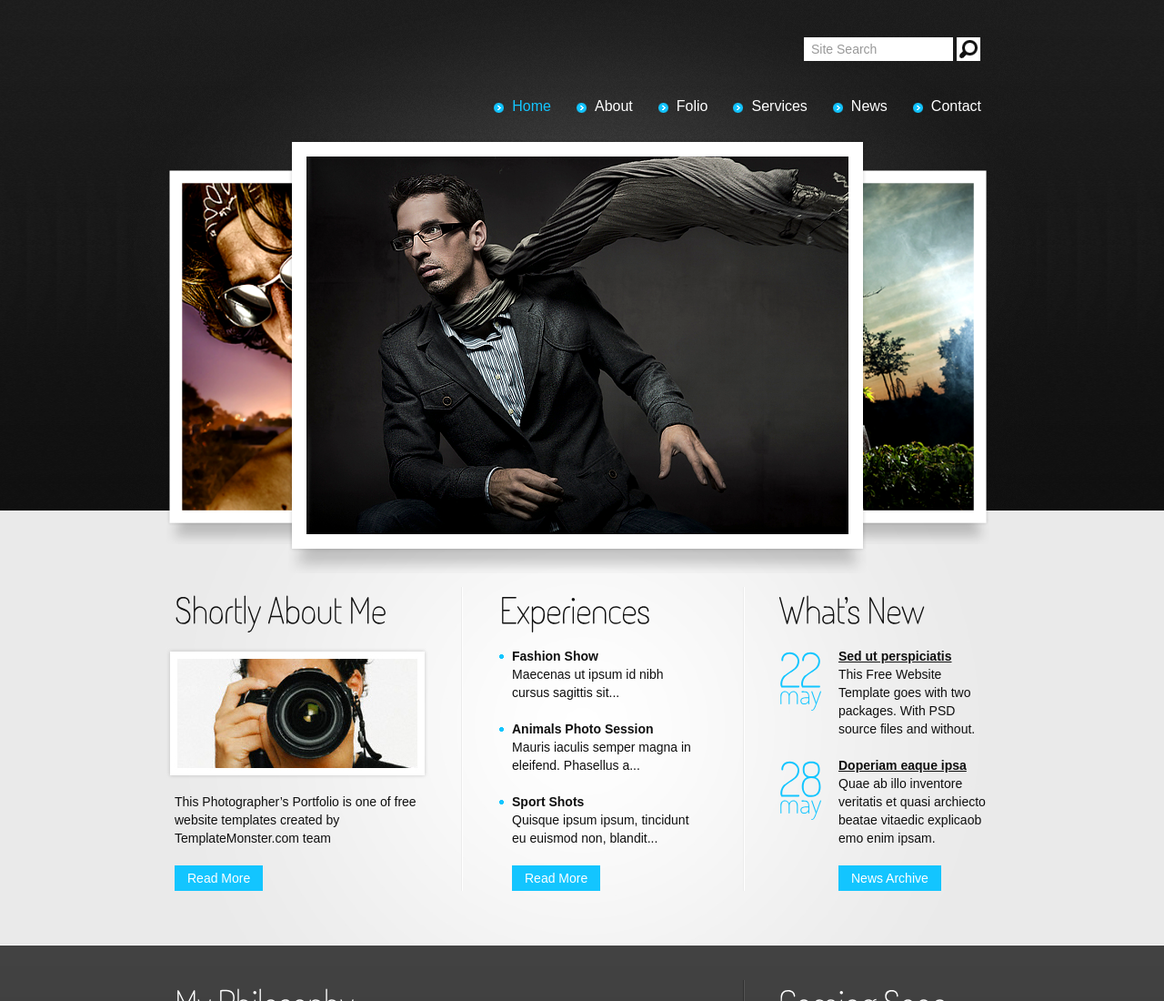
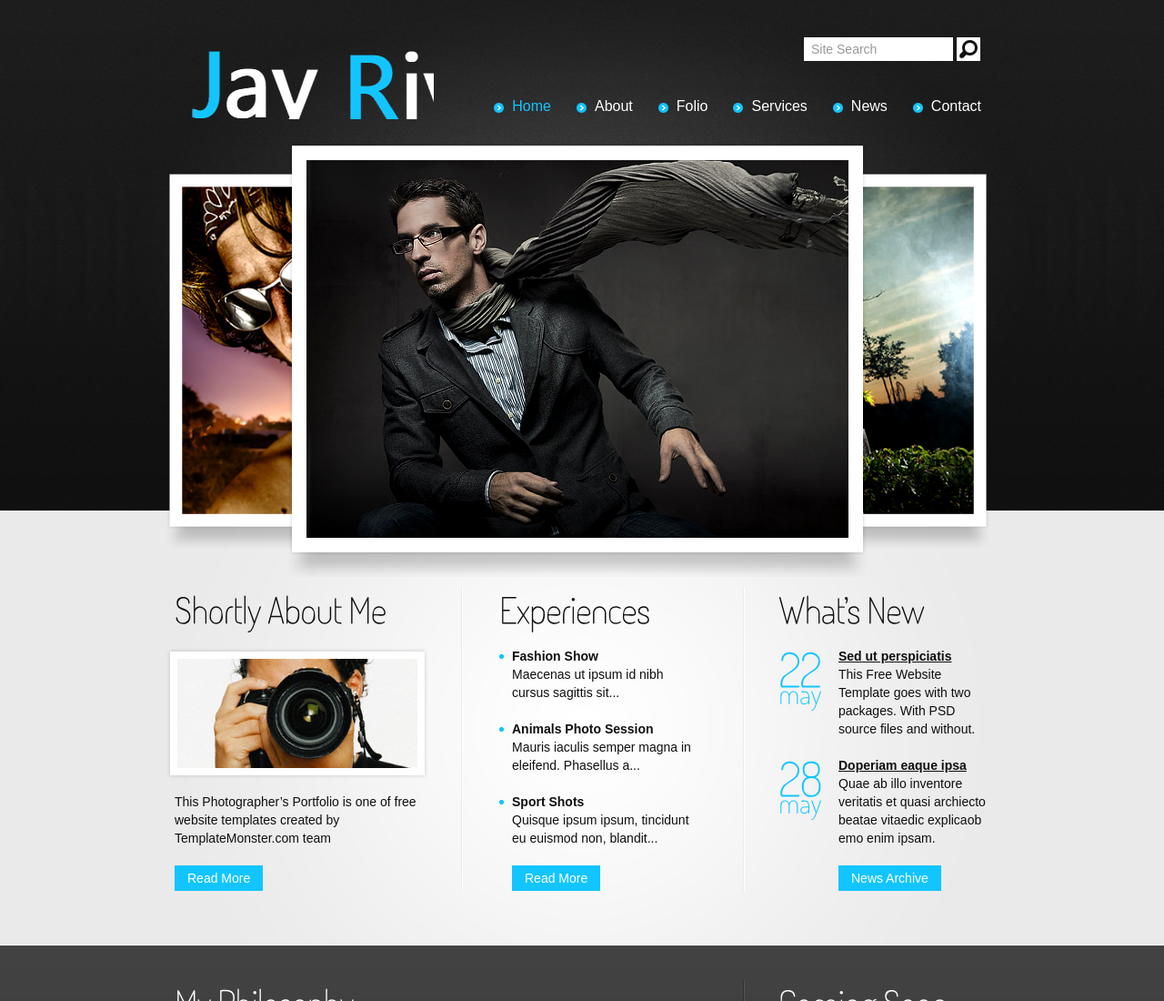
Before and after one commit to jayrivas/Portfolio, a plain HTML site: page index.html in a window 1280 px wide. Shown: the top 1100 px of the page at 91% size. Drawn offline with Linux system fonts and the light colour scheme.

Commit message:
Update style.css

```diff
--- a/css/style.css
+++ b/css/style.css
@@ -96,11 +96,11 @@ header {
 	height:645px
 }
 #logo {
-	/*display:block;*/
+	display:block;
 	background:url(../images/logo.png) 0 0 no-repeat;
-	max-width: 100%;
-	height: auto;
-	/*text-indent:-9999px*/
+	width:276px;
+	height:94px;
+	text-indent:-9999px
 }
 #search {
 	float:right;
```
